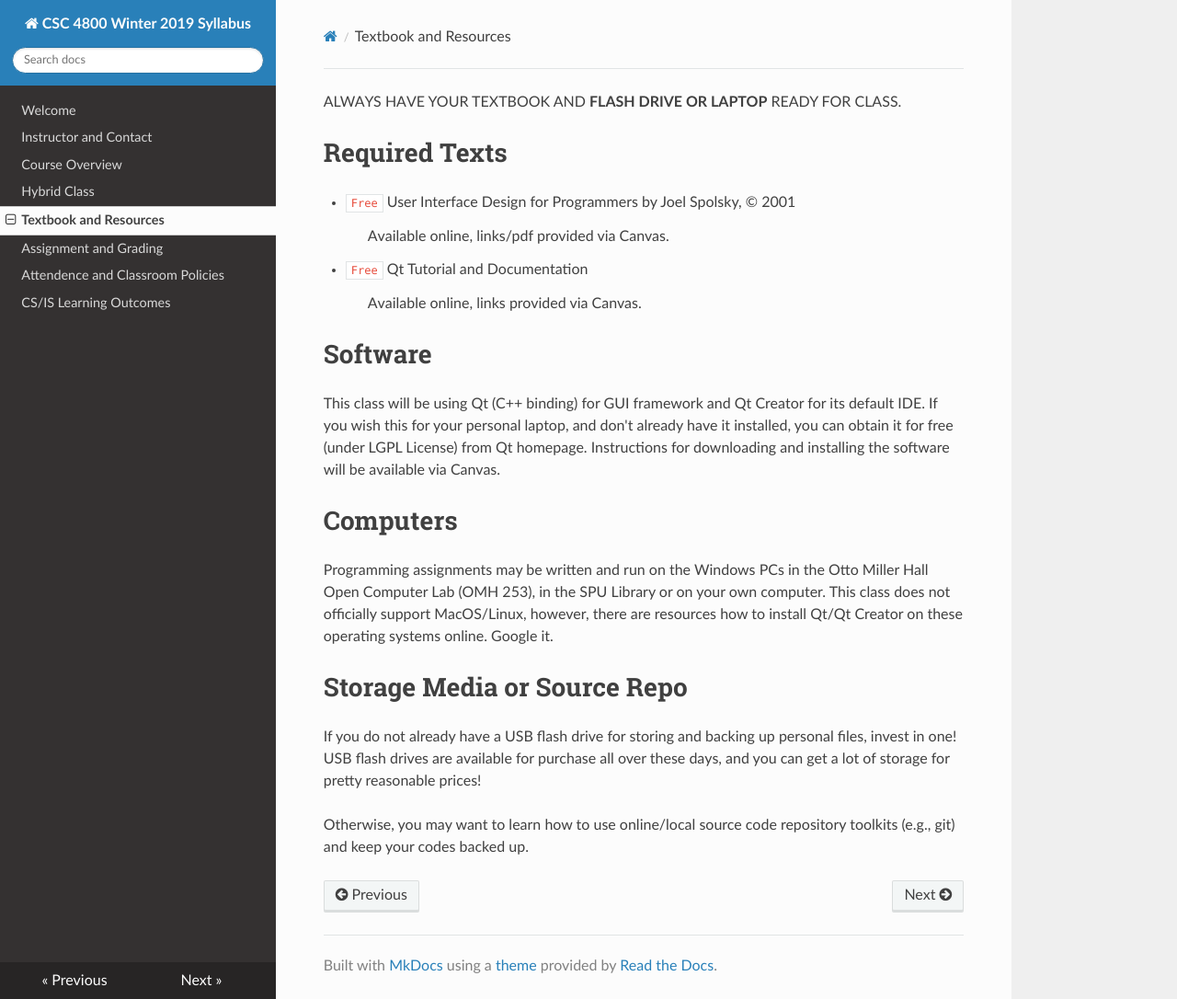
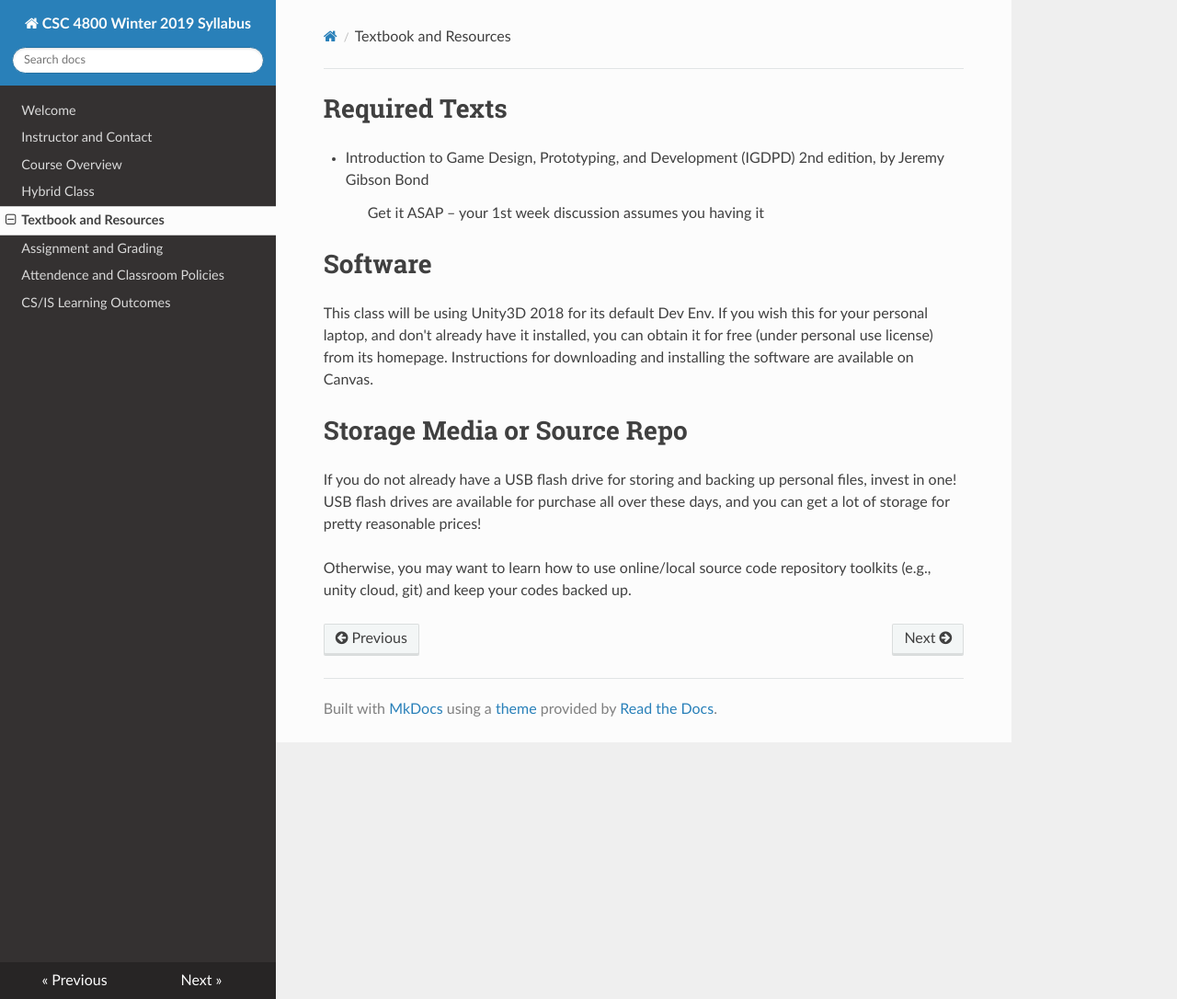
Before and after one commit to twpark/csc4800syl, an MkDocs documentation site: the page built from docs/textbook.md, in a window 1280 px wide and 1086 px high. Shown: the whole window at 92% size. Built offline with MkDocs 1.6.1, drawn with Linux system fonts in a browser that asks for light colours; nearby versions of some CDN libraries; old or Windows-style settings are respelled for this version of MkDocs.

Commit message:
textbook

```diff
--- a/docs/textbook.md
+++ b/docs/textbook.md
@@ -1,22 +1,13 @@
-ALWAYS HAVE YOUR TEXTBOOK AND **FLASH DRIVE OR LAPTOP** READY FOR CLASS.
+# Required Texts
+* Introduction to Game Design, Prototyping, and Development (IGDPD) 2nd edition, by Jeremy Gibson Bond
 
-# Required Texts
-* `Free` User Interface Design for Programmers by Joel Spolsky, © 2001
-
-    > Available online, links/pdf provided via Canvas.
-
-* `Free` Qt Tutorial and Documentation
-
-    > Available online, links provided via Canvas.
+    > Get it ASAP – your 1st week discussion assumes you having it
 
 # Software
+This class will be using Unity3D 2018 for its default Dev Env. If you wish this for your personal laptop, and don't already have it installed, you can obtain it for free (under personal use license) from its homepage. Instructions for downloading and installing the software are available on Canvas.
 
-This class will be using Qt (C++ binding) for GUI framework and Qt Creator for its default IDE. If you wish this for your personal laptop, and don't already have it installed, you can obtain it for free (under LGPL License) from Qt homepage. Instructions for downloading and installing the software will be available via Canvas.
-
-# Computers
-Programming assignments may be written and run on the Windows PCs in the Otto Miller Hall Open Computer Lab (OMH 253), in the SPU Library or on your own computer. This class does not officially support MacOS/Linux, however, there are resources how to install Qt/Qt Creator on these operating systems online. Google it.
 
 # Storage Media or Source Repo
 If you do not already have a USB flash drive for storing and backing up personal files, invest in one!  USB flash drives are available for purchase all over these days, and you can get a lot of storage for pretty reasonable prices!
 
-Otherwise, you may want to learn how to use online/local source code repository toolkits (e.g., git) and keep your codes backed up.
+Otherwise, you may want to learn how to use online/local source code repository toolkits (e.g., unity cloud, git) and keep your codes backed up.
```
